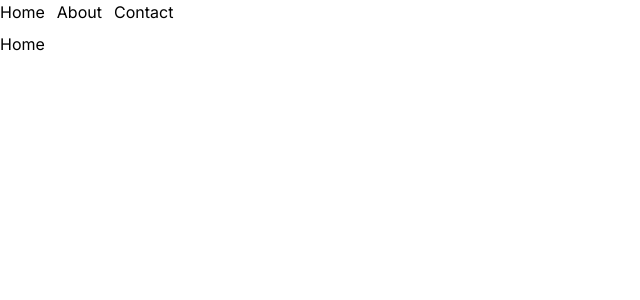
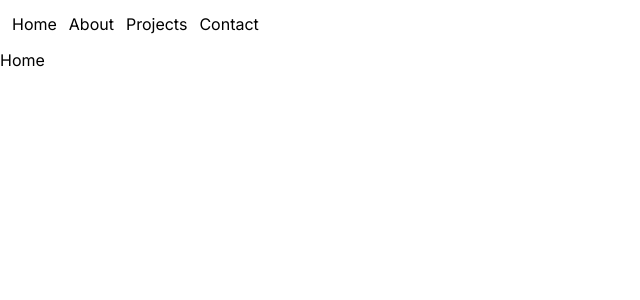
Before and after one commit to kaanyola/next-portfolio, a Next.js app: page / in a window 1280 px wide. Shown: the top 300 px of the page, without its empty margins (0-640 px from the left). Built offline with nearby package versions, Linux system fonts and the light colour scheme.

Commit message:
margin added to layout

```diff
--- a/src/app/layout.tsx
+++ b/src/app/layout.tsx
@@ -18,12 +18,15 @@ export default function RootLayout({
   return (
     <html lang="en">
       <body className={inter.className}>
-        <div className="flex space-x-3">
+        <div className="flex space-x-3 m-3">
           <h1>
             <Link href="/">Home</Link>
           </h1>
           <h1>
             <Link href="/about">About</Link>
+          </h1>
+          <h1>
+            <Link href="/projects">Projects</Link>
           </h1>
           <h1>
             <Link href="/contact">Contact</Link>
```
